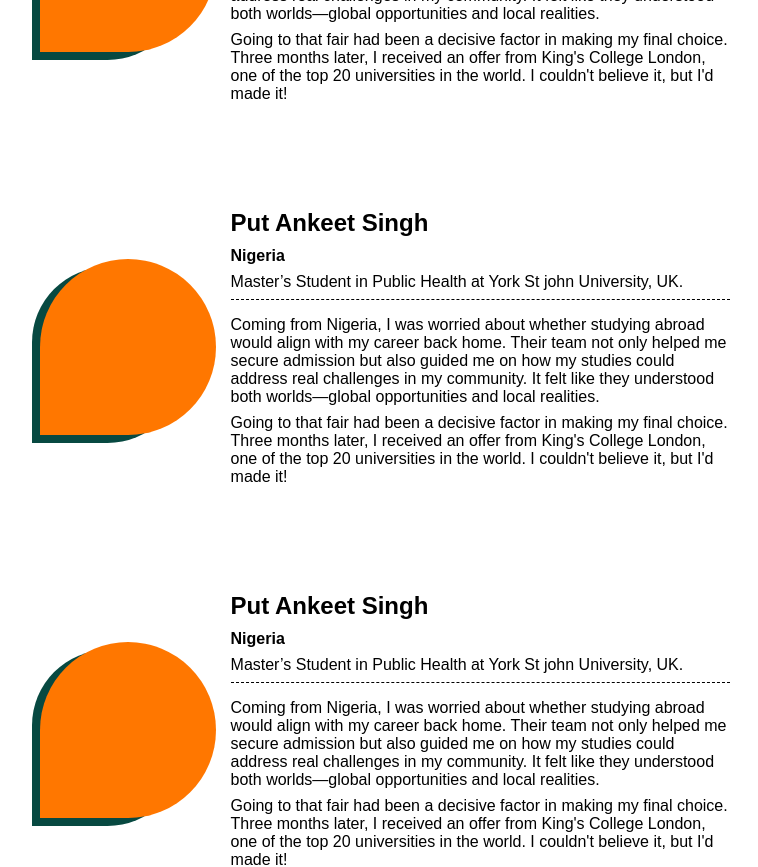
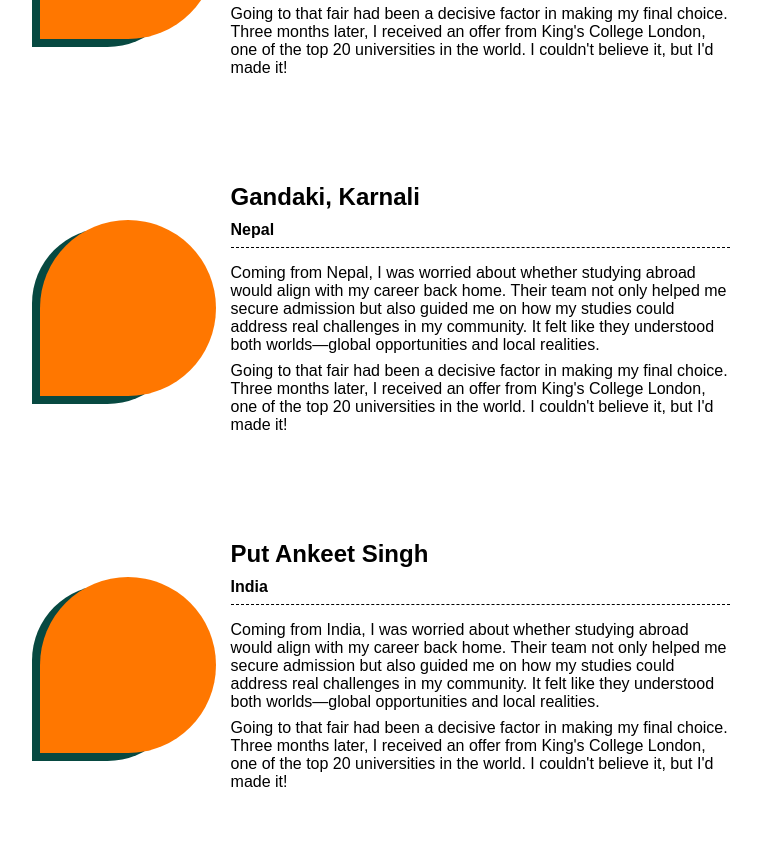
Before and after one commit to Cosmosvybes/eto-eko-client, a React (Vite) app: page /testimonials in a window 1280 px wide. Shown: the part 1200-2067 px from the top of the page, without its empty margins (104-862 px from the left). Built offline with nearby package versions, Linux system fonts and the light colour scheme; the HTML template or start-up script is replaced by a standard one.

Commit message:
save changes

```diff
--- a/src/pages/Testimonials/Message/TestimonialMessage.tsx
+++ b/src/pages/Testimonials/Message/TestimonialMessage.tsx
@@ -1,27 +1,39 @@
+import { motion } from "framer-motion";
+
 const TestimonialMessage = ({
   user,
   country,
-  degree,
+  // degree,
   p1,
   p2,
 }: {
   user: string;
   country: string;
-  degree: string;
+  // degree: string;
   p1: string;
   p2: string;
 }) => {
   return (
     <>
-      <div className="max-sm:border max-md:border rounded-lg border-gray-200 w-full h-auto flex justify-between items-center p-10 gap-10 max-sm:p-4 relative">
-        <div className="relative -z-10  rounded-full rounded-bl-none  w-52 h-44 bg-[#074941] max-sm:absolute max-md:absolute top-2 right-0  max-sm:w-12 max-sm:h-12 max-md:h-20 max-md:w-20 max-sm:right-2 max-md:right-3 max-sm:top-3 ">
+      <motion.div
+        initial={{ opacity: 0 }}
+        whileInView={{ opacity: 1 }}
+        transition={{ type: "tween", ease: "backIn", duration: 1 }}
+        className="max-sm:border max-md:border rounded-lg border-gray-200 w-full h-auto flex justify-between items-center p-10 gap-10 max-sm:p-4 relative"
+      >
+        <motion.div
+          initial={{ opacity: 0, scale: 0 }}
+          whileInView={{ opacity: 1, scale: 1 }}
+          transition={{ type: "tween", ease: "backIn", duration: 1 }}
+          className="relative -z-10  rounded-full rounded-bl-none  w-52 h-44 bg-[#074941] max-sm:absolute max-md:absolute top-2 right-0  max-sm:w-12 max-sm:h-12 max-md:h-20 max-md:w-20 max-sm:right-2 max-md:right-3 max-sm:top-3 "
+        >
           <div className=" rounded-full rounded-bl-none absolute left-2 bottom-2 w-44 h-44 bg-[#FF7700] max-sm:h-12 max-sm:w-12 max-sm:left-1 max-md:left-1 max-sm:bottom-1  max-md:bottom-1  max-md:h-20 max-md:w-20 "></div>
-        </div>
+        </motion.div>
         <div className="h-auto w-full p-2 max-sm:p-0 ">
           <div className="h-auto flex gap-2 flex-col">
             <h1 className="font-normal text-2xl">{user}</h1>
             <p className="font-semibold">{country}</p>
-            <p className="font-normal">{degree}</p>
+            {/* <p className="font-normal">{degree}</p> */}
             <hr className="border-t border-dashed " />
             <div className="flex-col flex  gap-2 mt-2">
               <p className="font-normal">{p1}</p>
@@ -29,7 +41,7 @@ const TestimonialMessage = ({
             </div>
           </div>
         </div>
-      </div>
+      </motion.div>
     </>
   );
 };
--- a/src/pages/Testimonials/Testimonials.tsx
+++ b/src/pages/Testimonials/Testimonials.tsx
@@ -15,7 +15,7 @@ const Testimonials = () => {
   const [testimonials] = useState([
     {
       id: 1,
-      user: "Put Ankeet Singh",
+      user: "Adenike Folashade",
       country: "Nigeria",
       degree:
         "Master’s Student in Public Health at York St john University, UK.",
@@ -31,11 +31,11 @@ const Testimonials = () => {
     },
     {
       id: 2,
-      user: "Put Ankeet Singh",
-      country: "Nigeria",
+      user: "Gandaki, Karnali",
+      country: "Nepal",
       degree:
         "Master’s Student in Public Health at York St john University, UK.",
-      p1: `Coming from Nigeria, I was worried about whether studying abroad
+      p1: `Coming from Nepal, I was worried about whether studying abroad
                 would align with my career back home. Their team not only helped
                 me secure admission but also guided me on how my studies could
                 address real challenges in my community. It felt like they
@@ -48,10 +48,10 @@ const Testimonials = () => {
     {
       id: 3,
       user: "Put Ankeet Singh",
-      country: "Nigeria",
+      country: "India",
       degree:
         "Master’s Student in Public Health at York St john University, UK.",
-      p1: `Coming from Nigeria, I was worried about whether studying abroad
+      p1: `Coming from India, I was worried about whether studying abroad
                 would align with my career back home. Their team not only helped
                 me secure admission but also guided me on how my studies could
                 address real challenges in my community. It felt like they
@@ -63,11 +63,11 @@ const Testimonials = () => {
     },
     {
       id: 4,
-      user: "Put Ankeet Singh",
-      country: "Nigeria",
+      user: " Lumbini Madhesh",
+      country: "Nepal",
       degree:
         "Master’s Student in Public Health at York St john University, UK.",
-      p1: `Coming from Nigeria, I was worried about whether studying abroad
+      p1: `Coming from Nepal, I was worried about whether studying abroad
                 would align with my career back home. Their team not only helped
                 me secure admission but also guided me on how my studies could
                 address real challenges in my community. It felt like they
@@ -119,11 +119,11 @@ const Testimonials = () => {
                 Testimonials
               </h1>
               <div className="gap-2 flex flex-col mt-2 ">
-                {testimonials.map(({ user, country, degree, p1, p2 }) => (
+                {testimonials.map(({ user, country, p1, p2 }) => (
                   <TestimonialMessage
                     user={user}
                     country={country}
-                    degree={degree}
+                    // degree={degree}
                     p1={p1}
                     p2={p2}
                   />
```
